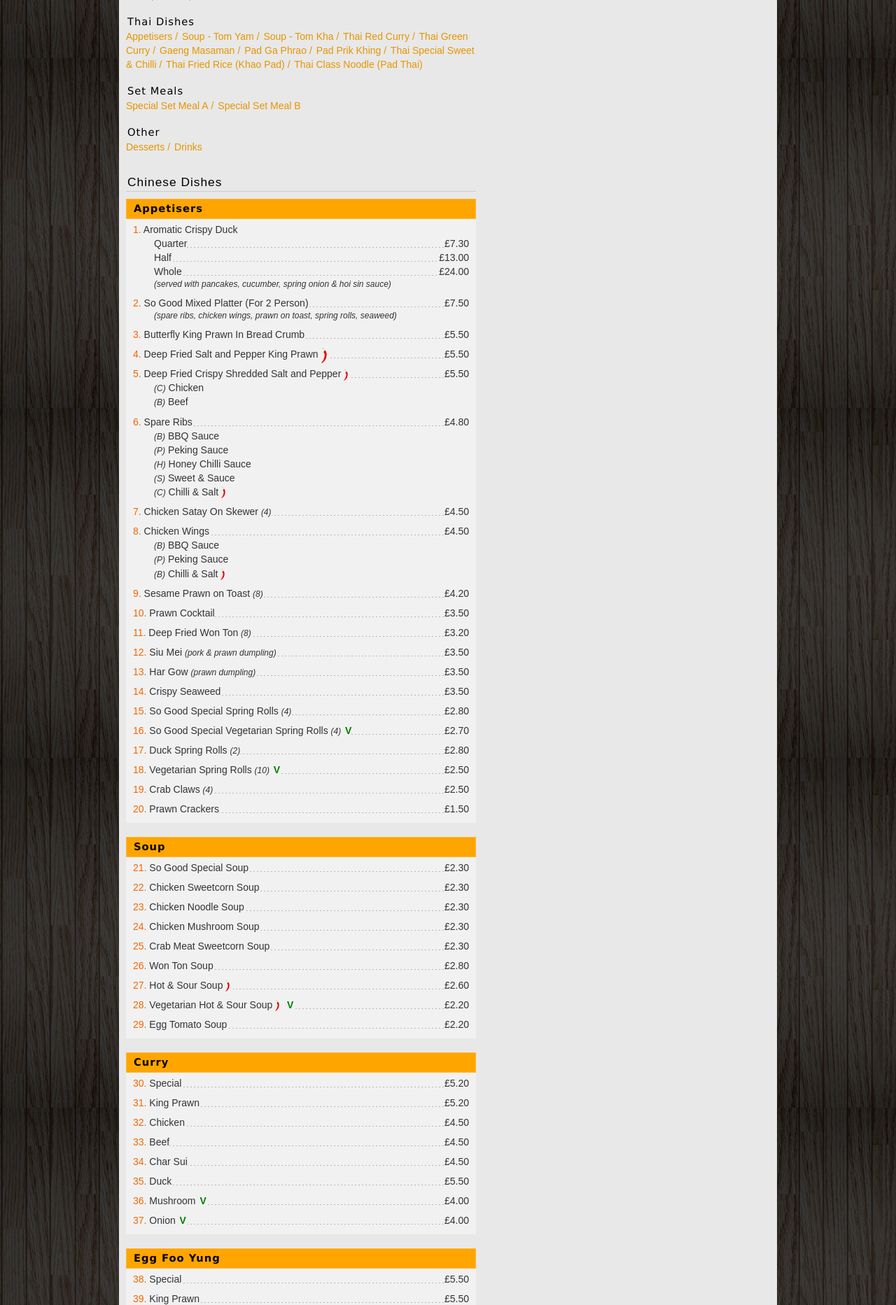
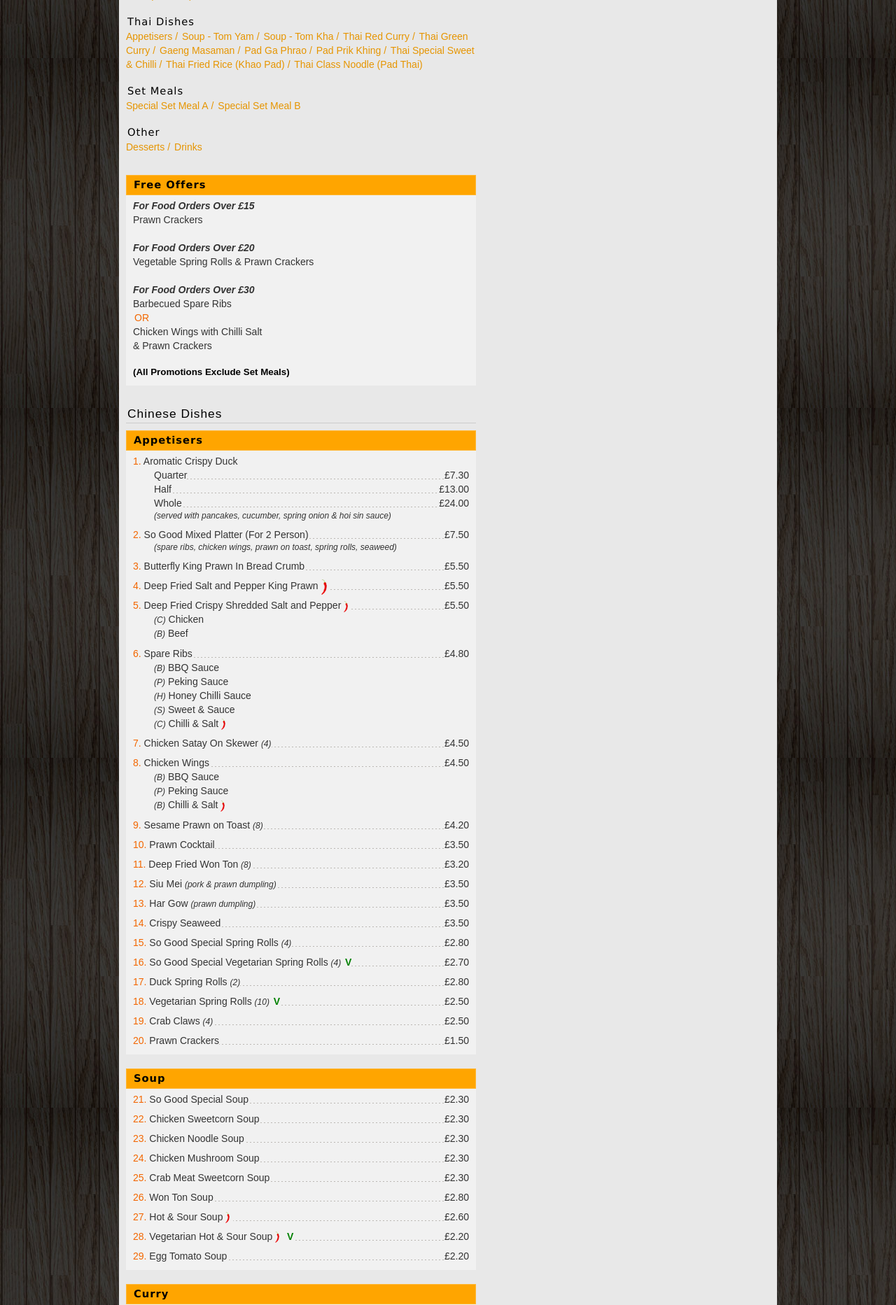
Before and after one commit to squariegoes/so-good, a Flask app: page /menu in a window 1280 px wide. Shown: the part 417-2282 px from the top of the page at 70% size. Run offline with Flask 2, Linux system fonts and the light colour scheme; some libraries are stand-ins or nearby versions.

Commit message:
adding free offers

```diff
--- a/templates/menu.html
+++ b/templates/menu.html
@@ -81,6 +81,46 @@
 </div>
 
 
+
+<div class="menuHdr" style="margin-top:30px">Free Offers</div>
+<div class="menuSectionContainer">
+    <div class="menuItemContainer">
+        <div class="menuItemSingle" style="font-style:italic;font-weight:600">
+            For Food Orders Over £15
+        </div>
+        <div class="menuItemSingle">
+            Prawn Crackers
+        </div>
+
+        <div class="menuItemSingle" style="margin-top:20px;font-style:italic;font-weight:600">
+            For Food Orders Over £20
+        </div>
+        <div class="menuItemSingle">
+            Vegetable Spring Rolls & Prawn Crackers
+        </div>
+
+        <div class="menuItemSingle" style="margin-top:20px;font-style:italic;font-weight:600">
+            For Food Orders Over £30
+        </div>
+        <div class="menuItemSingle">
+            Barbecued Spare Ribs
+        </div>
+        <div class="menuItemTextOr">OR</div>
+        <div class="menuItemSingle">
+            Chicken Wings with Chilli Salt
+        </div>
+        <div class="menuItemSingle">
+            & Prawn Crackers
+        </div>
+
+        <div class="menuSetMenuSectionSmlHdr" style="margin-top:18px">
+            (All Promotions Exclude Set Meals)
+        </div>
+    </div>
+</div>
+
+
+
 <div class="foodTypeHdr">Chinese Dishes</div>
 <hr class="menu" />
 
```
